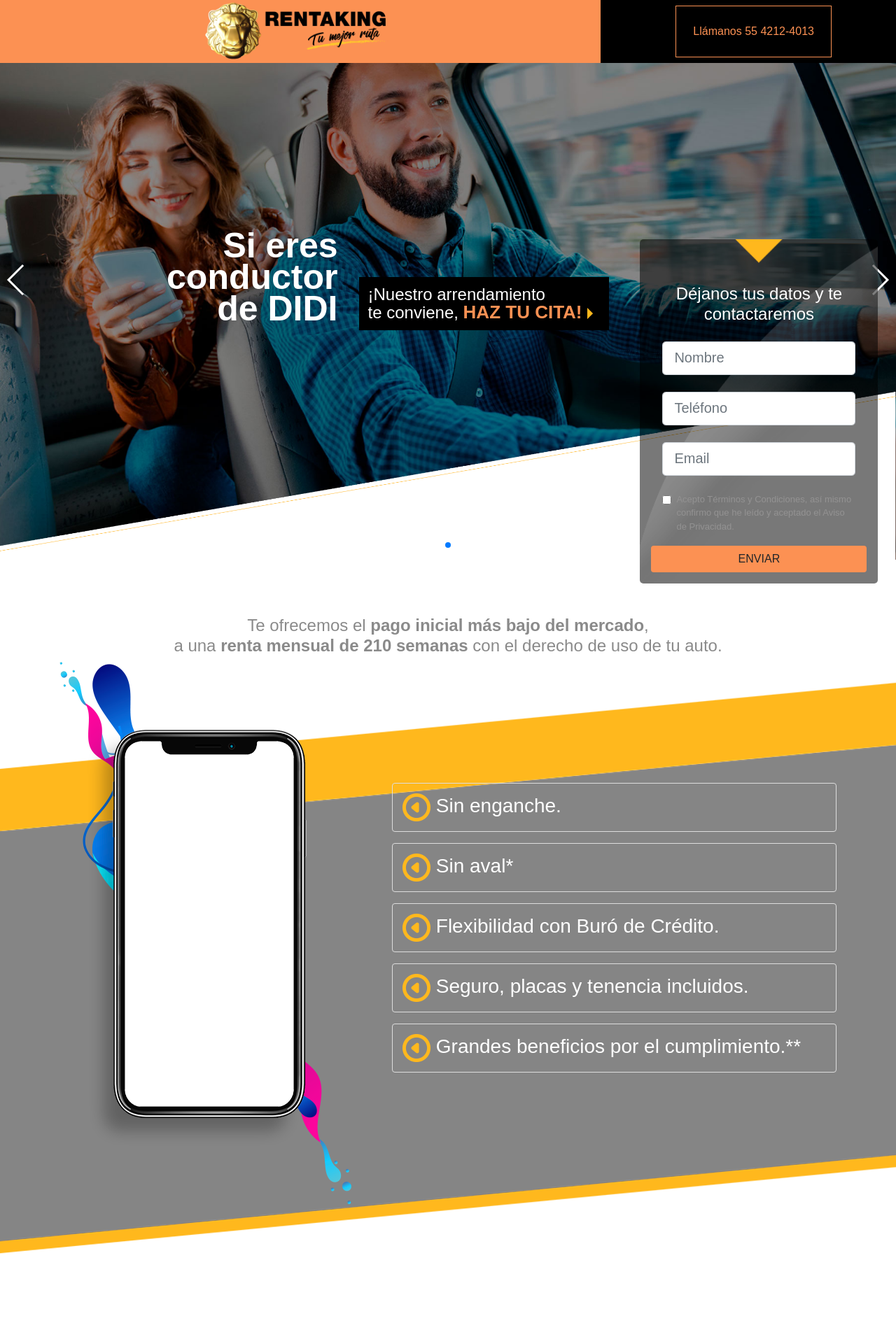
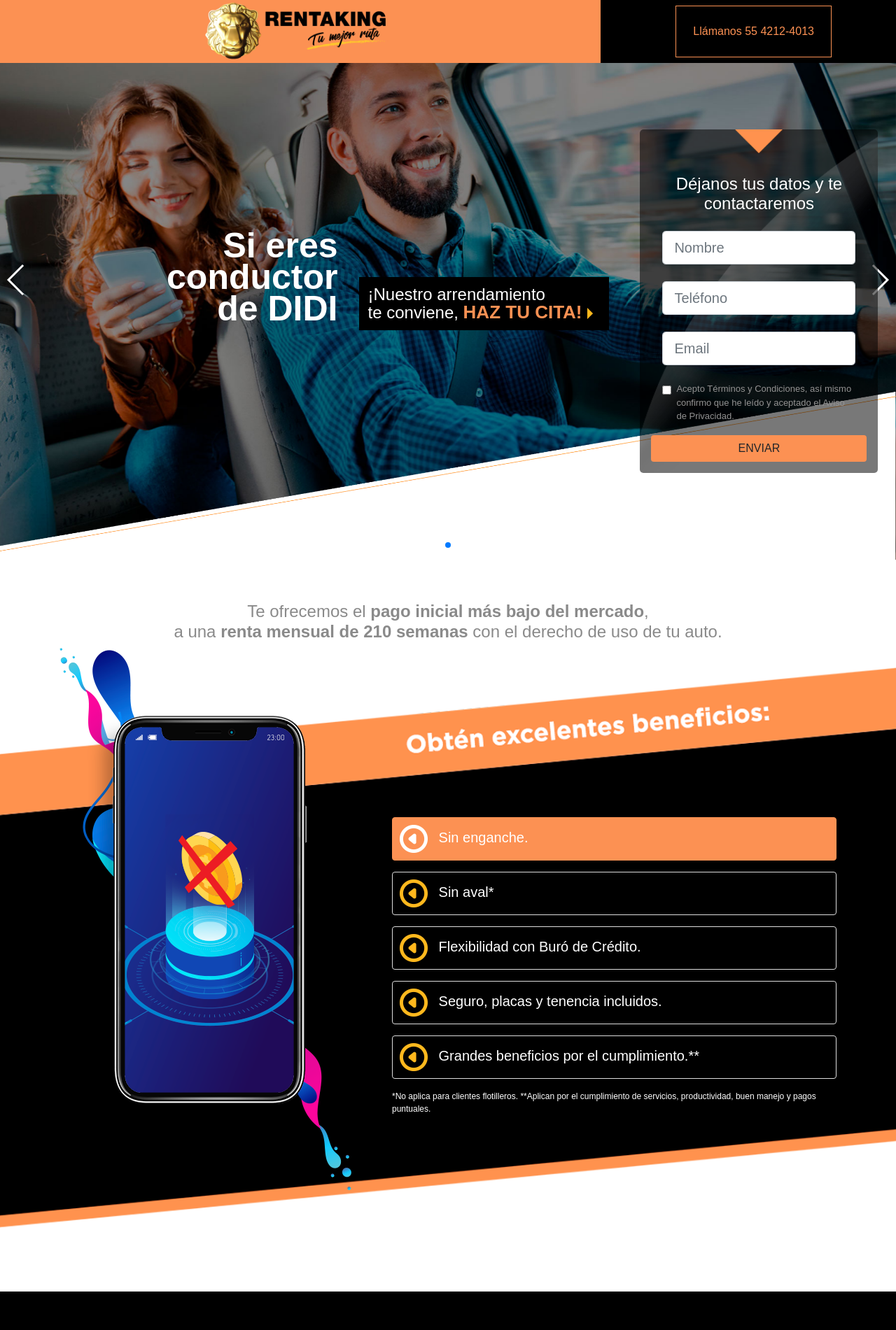
Before and after one commit to oscarslm/Didi, a PHP site: page / in a window 1280 px wide. Shown: the whole page at 70% size. After the commit the page ends 1846 px from the top, so only its background shows below. Run offline with PHP 8.4, Linux system fonts and the light colour scheme; some libraries are stand-ins or nearby versions; some web fonts are replaced.

Commit message:
Modificaciones al móvil

```diff
--- a/css/custom.css
+++ b/css/custom.css
@@ -85,7 +85,7 @@
 
 .content-wrap {
 	position: relative;
-    padding: 80px 0;
+    padding: 60px 0;
 }
 
 .center-vertically {
@@ -128,7 +128,7 @@
 
 .mobile-section {
 	width: auto;
-	min-height: 875px;
+	min-height: 955px;
 	background-image: url('../img/home-landing.png');
 	background-repeat: no-repeat;
     background-position: center;
@@ -153,10 +153,26 @@
     top: 135px;
 }
 
+.legal-mobile {
+	color: #FFFFFF;
+	font-size: 12px;
+}
+
 #list-switching li {
     border: 1px solid #ddd;
     margin-bottom: 1em;
     border-radius: 4px;
+    color: #FFFFFF;
+    transition: 300ms;
+}
+
+#list-switching li.active {
+	background-color: #fc9153;
+	border: 1px solid #fc9153;
+}
+
+#list-switching li.active img {
+	filter: brightness(0) invert(1);
 }
 
 #list-switching li a {
@@ -170,15 +186,119 @@
 
 #list-switching li a h3 {
     padding: 0.5em;
+	font-size: 20px;
 }
 
-.newscontainer {
+.hide {
     display: none;
+}
+
+.show {
+    display: block;
+}
+
+#phone-content div img {
+	padding-top: 8em;
+}
+
+a.tabLink h3 img {
+	padding-right: 0.5em;
+}
+
+@media (min-width: 2000px) {
+	.mobile-section {
+	    width: 100%;
+	    min-height: 100vh;
+	    background-repeat: no-repeat;
+	    background-position: inherit;
+	    background-size: contain;
+	}
+}
+
+@media (max-width: 1999px) and (min-width: 992px) {
+	.mobile-section {
+	    width: 100vw;
+	    min-height: 860px;
+	    background-repeat: no-repeat;
+	    background-image: url('../img/home-landing-lg.png');
+	    background-position: center;
+	    background-size: cover;
+	}
+	.legal-mobile {
+	    margin-bottom: 9em;
+	}
+}
+
+@media (min-width: 1200px) {
+	#list-switching {
+	    margin-bottom: 1em;
+	}
+}
+
+@media (max-width: 1199px) and (min-width: 992px) {
+	#list-switching li a h3 {
+	    padding: 0.4em;
+	}
+	#mobile-section {
+	    min-height: 830px;
+	}
+}
+
+@media (min-width: 992px) and (max-width: 1024px) {
+	.form-group {
+	    width: 30%;
+	    float: left;
+	    margin: 0 0.8em;
+	}
+	div.form-check {
+		width: 100%;
+	}
+}
+
+@media (max-width: 991px) and (min-width: 768px) {
+	.mobile-section {
+		margin-top: 3em;
+		padding: 2em;
+		width: 100%;
+		min-height: 100%;
+		background-image: none;
+		background-color: #000000;
+		border-top: 1em solid #fc9153;
+    	border-bottom: 1em solid #fc9153;
+        color: #FFFFFF;
+	}
+	#list-switching li a h3 {
+	    padding: 0.2em;
+	    font-size: 1.3rem;
+	}
+	.form-group {
+	    width: 30%;
+	    float: left;
+	    margin: 0.5em;
+	}
+	div.form-check {
+		width: 100%;
+	}
 }
 
 @media (max-width: 767px) {
 	.center-on-sm {
 		text-align: center!important;
+	}
+	.mobile-section {
+		margin-top: 3em;
+		padding: 2em;
+		width: 100%;
+		min-height: 100%;
+		background-image: none;
+		background-color: #000000;
+		border-top: 1em solid #fc9153;
+    	border-bottom: 1em solid #fc9153;
+    	color: #FFFFFF;
+	}
+	#list-switching li a h3 {
+	    padding: 0.2em;
+	    font-size: 1.1rem;
 	}
 }
 
@@ -406,7 +535,7 @@
 	}
 	.form-slider {
 		position: absolute;
-		top: 18%;
+		top: 10%;
 		right: 2%;
 		max-width: 340px;
 	    z-index: 1;
--- a/index.php
+++ b/index.php
@@ -48,7 +48,7 @@
           <div class="swiper-wrapper">
               <div class="swiper-slide" style="background-image:url('img/slider/1.jpg')">
                 <div class="container">
-                  <div class="row">
+                  <div class="row animated slideInLeft">
                     <div class="col-lg-9">
                       <div class="row bottom-vertically">
                         <div class="col">
@@ -73,27 +73,33 @@
           <div class="swiper-button-prev swiper-button-white"></div>
         </div><!--.swiper-container-->
       </section>
-      <div class="form-slider">
+      <div class="form-slider animated slideInRight">
         <div class="container-form mt-5 mb-4">
           <h2 class="text-center">Déjanos tus datos y te contactaremos</h2>
         </div>
-        <form>
+        <form method="POST" id="contact-form" class="needs-validation" novalidate>
           <div class="container-form">
             <div class="form-group mb-4">
-              <input type="text" name="name" class="form-control form-control-lg" placeholder="Nombre">
+              <input type="text" name="name" class="form-control form-control-lg" placeholder="Nombre" required>
+              <div class="valid-feedback">¡Perfecto!</div>
+              <div class="invalid-feedback">Por favor, captura un nombre.</div>
             </div>
             <div class="form-group mb-4">
-              <input type="text" name="phone" class="form-control form-control-lg" placeholder="Teléfono">
+              <input type="text" name="phone" class="form-control form-control-lg" placeholder="Teléfono" required>
+              <div class="valid-feedback">¡Perfecto!</div>
+              <div class="invalid-feedback">Por favor, captura un teléfono.</div>
             </div>
             <div class="form-group mb-4">
-              <input type="email" name="email" class="form-control form-control-lg" placeholder="Email">
+              <input type="email" name="email" class="form-control form-control-lg" placeholder="Email" required>
+              <div class="valid-feedback">¡Perfecto!</div>
+              <div class="invalid-feedback">Por favor, captura un correo.</div>
             </div>
             <div class="form-group form-check">
-              <input type="checkbox" class="form-check-input" id="checkForm">
+              <input type="checkbox" class="form-check-input" id="checkForm" required>
               <label class="form-check-label" for="checkForm">Acepto Términos y Condiciones, así mismo confirmo que he leído y aceptado el Aviso de Privacidad.</label>
             </div>
           </div>
-          <button class="btn btn-block submit-slider">Enviar</button>
+          <button class="btn btn-block submit-slider" type="submit">Enviar</button>
         </form>
       </div><!--.form-slider-->
 
@@ -101,7 +107,7 @@
 
         <div class="content-wrap">
 
-          <div class="container">
+          <div class="container clearfix">
 
             <h4 class="text-center">Te ofrecemos el <strong>pago inicial más bajo del mercado</strong>,<br>a una <strong>renta mensual de 210 semanas</strong> con el derecho de uso de tu auto.</h4>
 
@@ -109,30 +115,64 @@
 
           <div class="mobile-section">
             <div class="container">
-              <div class="row center-vertically">
-                <div class="col-lg-5">
+              <div class="row bottom-vertically">
+                <div class="col-lg-5 d-none d-sm-none d-md-none d-lg-block d-xl-block">
                   <div class="cel">
                     <div id="phone-content">
-                      <div id="tab1" class="newscontainer tab1">a</div>
-                      <div id="tab2" class="newscontainer tab2">b</div>
-                      <div id="tab3" class="newscontainer tab3">c</div>
-                      <div id="tab4" class="newscontainer tab4">d</div>
-                      <div id="tab5" class="newscontainer tab5">e</div>
-                    </div>
-                  </div>
-                </div>
+                      <div id="tab1" class="hide show tab1">
+                        <img src="./img/sin-enganche.png" alt="Sin enganche">
+                      </div>
+                      <div id="tab2" class="hide tab2">
+                        <img src="./img/sin-aval.png" alt="Sin aval">
+                      </div>
+                      <div id="tab3" class="hide tab3">
+                        <img src="./img/flexibilidad.png" alt="Flexibilidad">
+                      </div>
+                      <div id="tab4" class="hide tab4">
+                        <img src="./img/seguro-placas-y-tenencia.png" alt="Seguro, placas y tenencia">
+                      </div>
+                      <div id="tab5" class="hide tab5">
+                        <img src="./img/grandes-beneficios.png" alt="Grandes beneficios">
+                      </div>
+                    </div><!--#phone-content-->
+                  </div><!--.cel-->
+                </div><!--.col-lg-5-->
                 <div class="col-lg-7">
-                  <ul class="list-unstyled" id="list-switching">
-                    <li><a id="information-1" class="tabLink tab1" href="#tab1"><h3 class="mb-0"><img src="./img/caret-left.png" /> Sin enganche.</h3></a></li>
+                  <h3 class="d-sm-block d-md-block d-lg-none d-xl-none text-center mb-5">Obtén excelentes beneficios:</h3>
+                  <ul class="list-unstyled d-none d-sm-none d-md-none d-lg-block d-xl-block" id="list-switching">
+                    <li class="active"><a id="information-1" class="tabLink tab1" href="#tab1"><h3 class="mb-0"><img src="./img/caret-left.png" /> Sin enganche.</h3></a></li>
                     <li><a id="information-2" class="tabLink tab2" href="#tab2"><h3 class="mb-0"><img src="./img/caret-left.png" /> Sin aval*</h3></a></li>
                     <li><a id="information-3" class="tabLink tab3" href="#tab3"><h3 class="mb-0"><img src="./img/caret-left.png" /> Flexibilidad con Buró de Crédito.</h3></a></li>
                     <li><a id="information-4" class="tabLink tab4" href="#tab4"><h3 class="mb-0"><img src="./img/caret-left.png" /> Seguro, placas y tenencia incluidos.</h3></a></li>
                     <li><a id="information-5" class="tabLink tab5" href="#tab5"><h3 class="mb-0"><img src="./img/caret-left.png" /> Grandes beneficios por el cumplimiento.**</h3></a></li>
                   </ul>
-                </div>
-              </div>
+                  <div class="row d-lg-none d-xl-none mb-5" align="center">
+                    <div class="col-6 col-sm-4">
+                      <img src="./img/sin-enganche.png" alt="Sin enganche">
+                      <h5>Sin enganche.</h5>
+                    </div>
+                    <div class="col-6 col-sm-4">
+                      <img src="./img/sin-aval.png" alt="Sin enganche">
+                      <h5>Sin aval.</h5>
+                    </div>
+                    <div class="col-6 col-sm-4">
+                      <img src="./img/flexibilidad.png" alt="Sin enganche">
+                      <h5>Flexibilidad.</h5>
+                    </div>
+                    <div class="col-6 col-sm-4 offset-md-2 offset-sm-2">
+                      <img src="./img/seguro-placas-y-tenencia.png" alt="Seguro, placas y tenencia">
+                      <h5>Seguro, placas y tenencia.</h5>
+                    </div>
+                    <div class="col-6 col-sm-4">
+                      <img src="./img/grandes-beneficios.png" alt="Grandes beneficios">
+                      <h5>Grandes beneficios.</h5>
+                    </div>
+                  </div>
+                  <p class="legal-mobile">*No aplica para clientes flotilleros. **Aplican por el cumplimiento de servicios, productividad, buen manejo y pagos puntuales.</p>
+                </div><!--.col-lg-7-->
+              </div><!--.row-->
             </div><!--.container-->
-          </div>
+          </div><!--.mobile-section-->
 
         </div><!--.content-wrap-->
 
```
Also changed, not shown: other parts of css/custom.css (+48 -10 lines), docker-compose.yml (deleted, +0 -20 lines), js/functions.js (+26 -3 lines), img/bg-form.png, img/cel.png, img/flexibilidad.png (added), img/grandes-beneficios.png (added), img/home-landing-lg.png (added), img/home-landing.png, img/pleca-bottom.png, img/seguro-placas-y-tenencia.png (added), img/sin-aval.png (added), img/sin-enganche.png (added), 1 other file.
